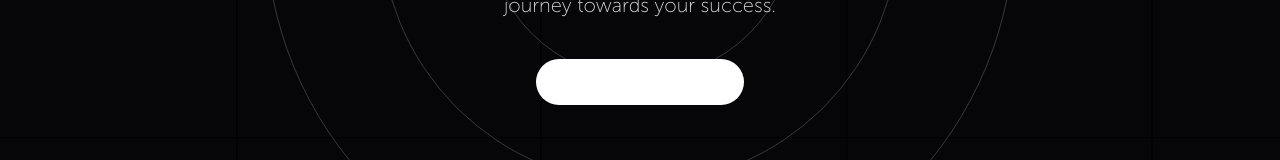
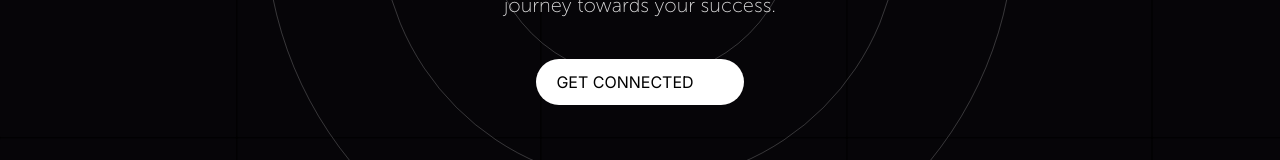
Before and after one commit to NwobiaDavid/Kelani-Engineering, a React (Vite) app: page /power in a window 1280 px wide. Shown: the part 6659-6819 px from the top of the page. Built offline with nearby package versions, Linux system fonts and the light colour scheme.

Commit message:
fix color of connect section

```diff
--- a/src/sections/subsidiaryPages/subsidiaryComponents/ConnectSection.tsx
+++ b/src/sections/subsidiaryPages/subsidiaryComponents/ConnectSection.tsx
@@ -44,7 +44,7 @@ const ConnectSection: React.FC<{
             whileTap={"whileTap"}
             className=" cursor-pointer py-2 w-fit flex justify-center items-center rounded-full px-4 lg:px-5 bg-white inter text-[14px] md:text-[16px]"
           >
-            <Link to={"#"} className="">
+            <Link to={"#"} className="text-black">
               GET CONNECTED{" "}
             </Link>
             <motion.span
```
